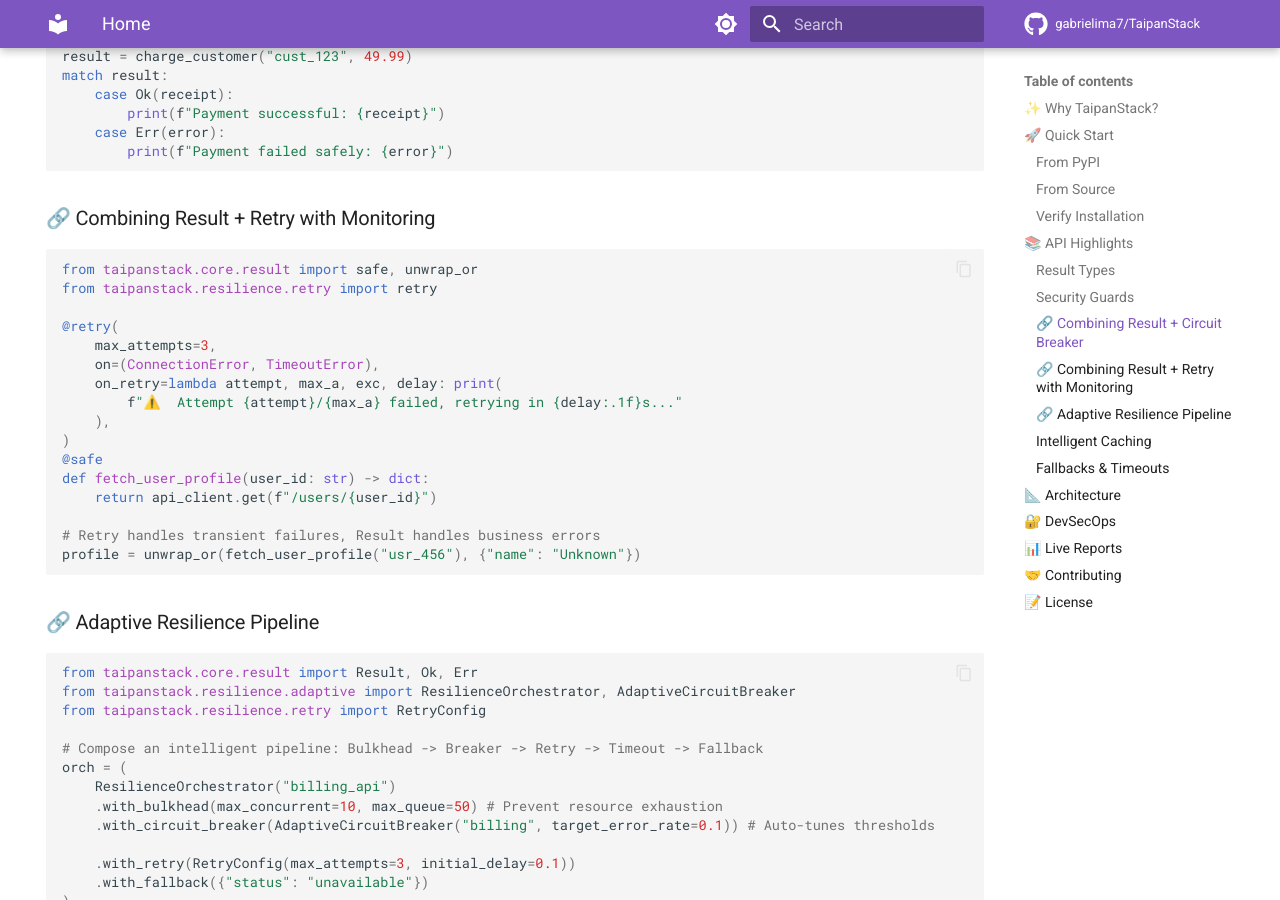
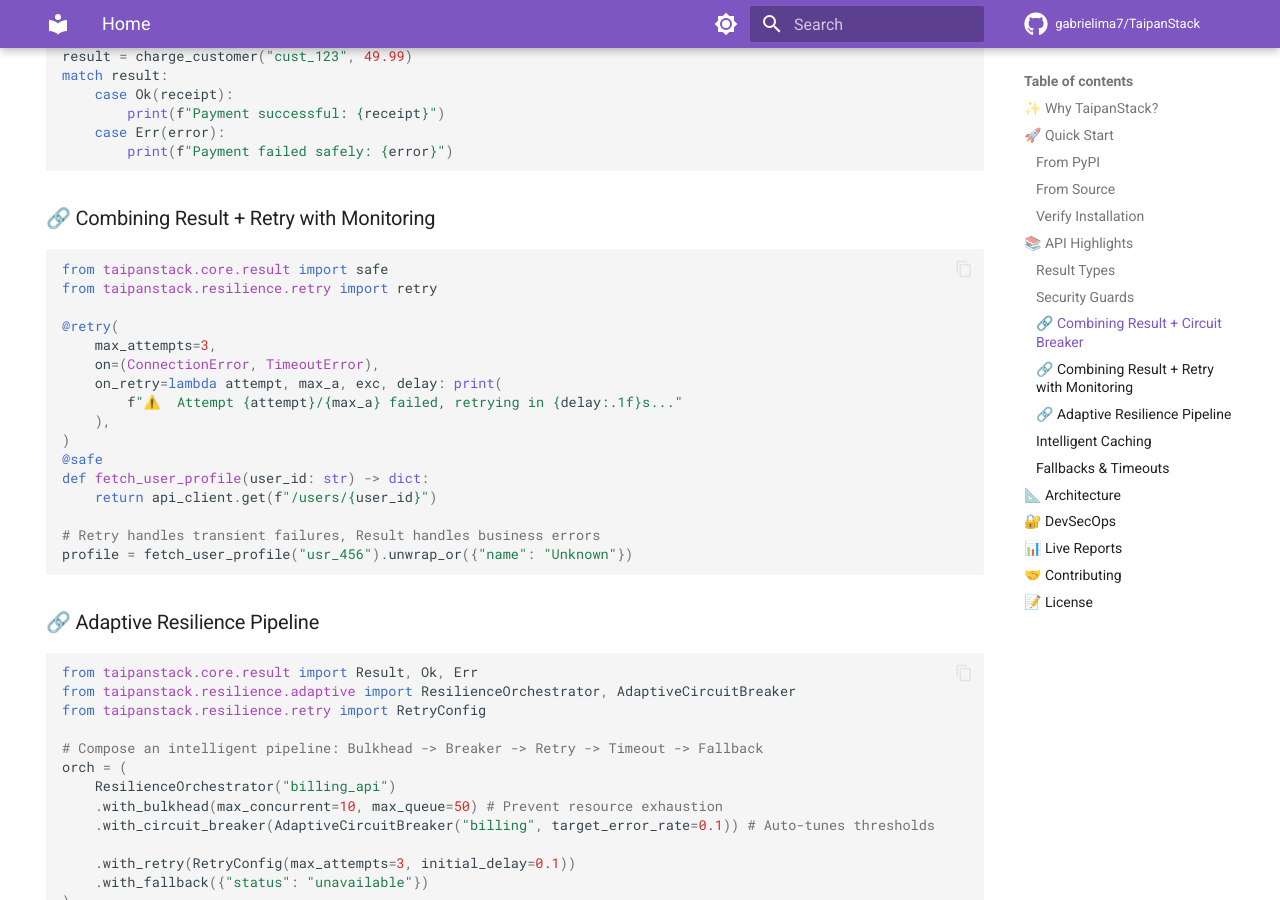
Before and after one commit to gabrielima7/TaipanStack, an MkDocs documentation site: the page built from docs/index.md, in a window 1280 px wide and 900 px high, scrolled down 2327 px. Built offline with MkDocs 1.6.1 and Material for MkDocs 9.7.7, drawn with Linux system fonts in a browser that asks for light colours; emoji names are drawn with the system emoji font; comment, search, counter and statistics services are not loaded.

Commit message:
docs: remove deprecated unwrap_or usage from documentation (#1069)
Updated `README.md`, `docs/index.md`, and `docs/architecture.md` to remove references and examples using the legacy standalone `unwrap_or` function, which has been deprecated. Migrated examples to use standard pattern matching and native `.unwrap_or()` method on `Result` objects, aligning documentation with current codebase APIs. Evaluated documentation builds cleanly with `mkdocs build --strict`.

Co-authored-by: google-labs-jules[bot] <161369871+google-labs-jules[bot]@users.noreply.github.com>
Co-authored-by: gabrielima7 <230595838+gabrielima7@users.noreply.github.com>

````diff
--- a/docs/index.md
+++ b/docs/index.md
@@ -135,7 +135,7 @@ match result:
 ### 🔗 Combining Result + Retry with Monitoring
 
 ```python
-from taipanstack.core.result import safe, unwrap_or
+from taipanstack.core.result import safe
 from taipanstack.resilience.retry import retry
 
 @retry(
@@ -150,7 +150,7 @@ def fetch_user_profile(user_id: str) -> dict:
     return api_client.get(f"/users/{user_id}")
 
 # Retry handles transient failures, Result handles business errors
-profile = unwrap_or(fetch_user_profile("usr_456"), {"name": "Unknown"})
+profile = fetch_user_profile("usr_456").unwrap_or({"name": "Unknown"})
 ```
 
 ### 🔗 Adaptive Resilience Pipeline
````
Also changed, not shown: README.md (+2 -2 lines), docs/architecture.md (+1 -1 lines).
